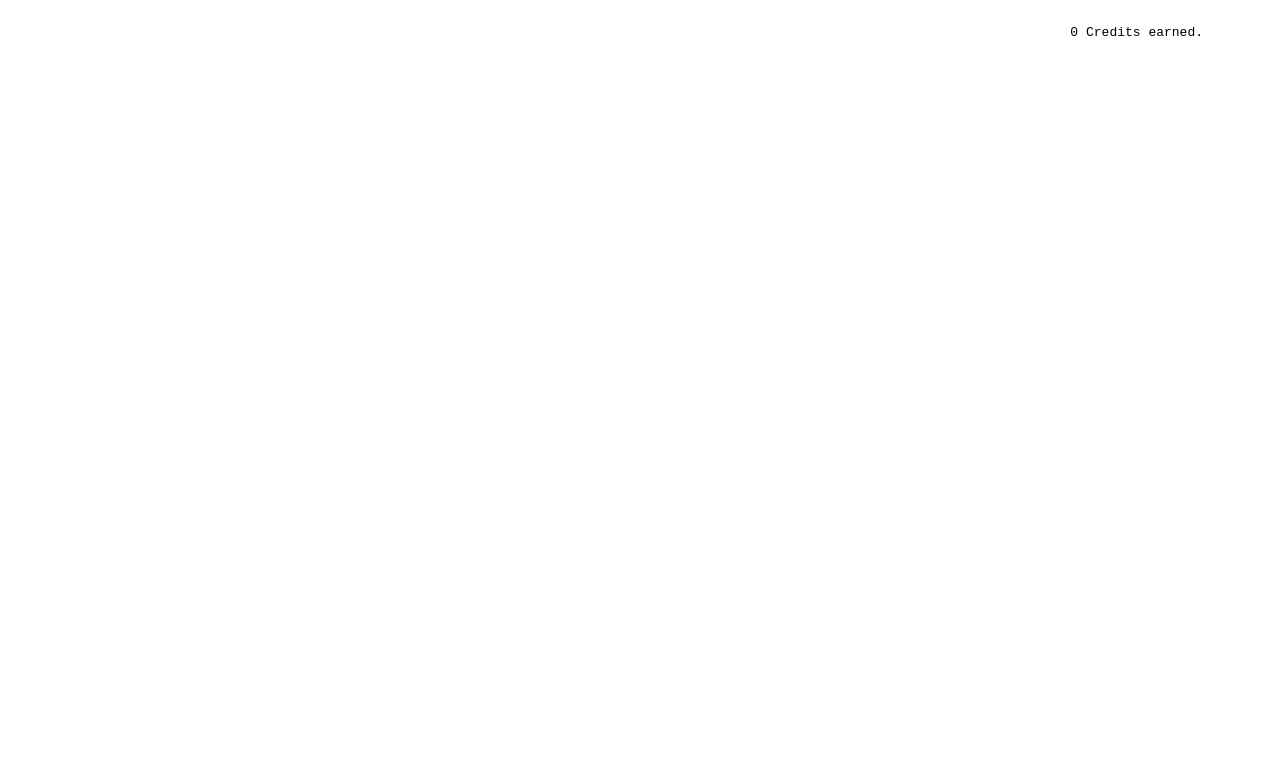
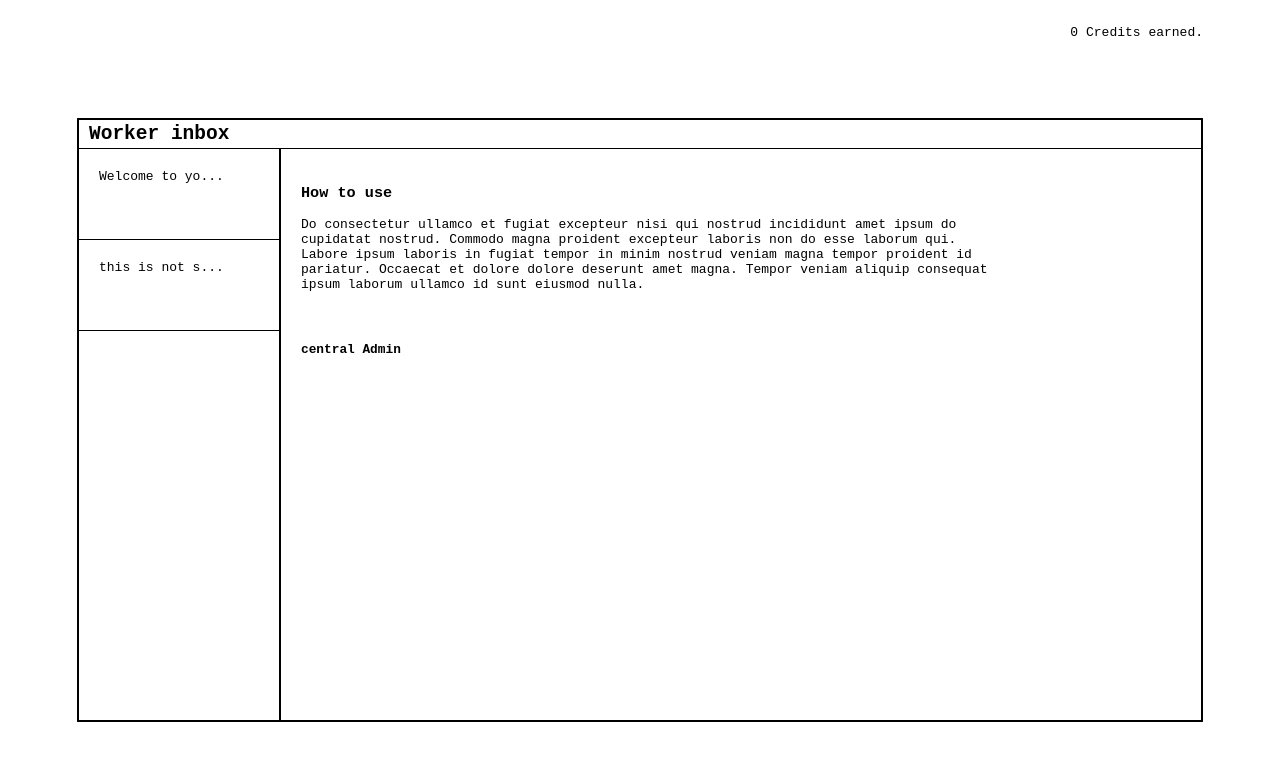
Before and after one commit to lewisPratt/theAdministrator, a React (Vite) app: page /Inbox in a window 1280 px wide. Before the commit this address had no page. Shown: the top 760 px of the page. Built offline with nearby package versions, Linux system fonts and the light colour scheme.

Commit message:
feat: add Inbox component with email display and interaction refactor: update routing in App component to include Inbox style: clean up CSS formatting for consistency

```diff
--- a/src/App.css
+++ b/src/App.css
@@ -181,9 +181,11 @@ h5 {
   margin: 20px;
   color: red;
 }
-#transcript-review{
-  width:100%;
+
+#transcript-review {
+  width: 100%;
 }
+
 #transcript-review>p {
   margin: 20px;
 }
@@ -399,24 +401,29 @@ h5 {
   display: flex;
   justify-content: space-between;
 }
-.legal-item-result{
+
+.legal-item-result {
   background-color: lightgreen;
 }
-.illegal-item-result{
+
+.illegal-item-result {
   background-color: coral;
 }
-#search-key{
+
+#search-key {
   font-size: .6rem;
-    text-align: left;
+  text-align: left;
 }
+
 .search-result-item:hover {
   padding: 8px;
-  filter:hue-rotate(20deg)
+  filter: hue-rotate(20deg)
+}
 
+.item-search-icon {
+  color: white;
 }
-.item-search-icon{
-  color:white;
-}
+
 #search-result-container>ul {
   padding: 0;
   margin: 0;
@@ -594,24 +601,89 @@ REVIEW OVERLAY
 /*//////////////////////////////
 Voucher shop
 ///////////////////////////*/
-#voucher-items-container{
-  display:flex;
+#voucher-items-container {
+  display: flex;
   justify-content: center;
   align-items: center;
   flex-direction: row;
   flex-wrap: wrap;
 
 }
-.voucher-box{
-  border:1px solid black;
-  height:100px;
-  width:100px;
-  margin:20px;
-  display:flex;
+
+.voucher-box {
+  border: 1px solid black;
+  height: 100px;
+  width: 100px;
+  margin: 20px;
+  display: flex;
   flex-direction: column;
   justify-content: center;
   align-items: center;
 }
+
+
+
+/*//////////////////////////////
+Inbox
+////////////////////////*/
+
+#inbox-parent {
+  min-height: 600px;
+  border: 2px solid black;
+  text-align: left;
+  display: flex;
+  flex-direction: column;
+}
+
+#inbox-parent h2 {
+  margin: 0;
+}
+
+#inbox-header {
+  padding: 3px 10px;
+  border-bottom: 1px solid black;
+}
+
+#inbox-content {
+  display: flex;
+  flex: 1;
+  flex-wrap: wrap;
+}
+
+#inbox-sidebar {
+  display: flex;
+  flex-direction: column;
+  flex-basis: 200px;
+  border-right: 2px solid black;
+}
+
+#inbox-sidebar ul {
+  margin: 0;
+  padding: 0;
+}
+
+#inbox-sidebar li {
+  padding: 20px;
+  margin: 0;
+  list-style: none;
+  display: block;
+  border-bottom: 1px solid black;
+  height: 50px;
+}
+#inbox-sidebar li:hover{
+background-color: #e8e8e4;
+cursor: pointer;
+}
+#inbox-message-viewer{
+  padding:20px;
+  flex-basis:700px;
+}
+.sender-name{
+  margin-top:50px;
+  font-weight: bolder;
+  font-size: .8rem;
+}
+
 
 
 @keyframes rotate-loader {
--- a/src/App.tsx
+++ b/src/App.tsx
@@ -12,6 +12,7 @@ import { ScoreContext } from "./context_providers/ScoreContext";
 import { AdminContext } from "./context_providers/AdminContext";
 
 import type { Dispatch, SetStateAction } from "react";
+import Inbox from "./Inbox";
 
 interface scoreContextShape {
   scoreState: number;
@@ -55,6 +56,7 @@ function App() {
                   <Route path="/TranscriptReview" element={<TranscriptRev />} />
                   <Route path="/workDes" element={<WorkDes />} />
                   <Route path="/VoucherShop" element={<VoucherShop />} />
+                  <Route path="/Inbox" element={<Inbox />}/>
                 </Routes>
               </div>
             </ScoreContext>
--- a/src/CommandCentre.tsx
+++ b/src/CommandCentre.tsx
@@ -1,4 +1,4 @@
-import { useEffect, useState , useContext} from "react";
+import { useEffect, useState, useContext } from "react";
 import { LoaderCircle } from "lucide-react";
 import LeaveReq from "./LeaveReq";
 import { useNavigate } from "react-router-dom";
@@ -9,27 +9,29 @@ export default function CommandCentre() {
   const [typedCommand, setTypedCommand] = useState<string>("");
   const [leaveReq, setLeaveReq] = useState<boolean>(false);
   const [errorState, setErrorState] = useState<boolean>(false);
-  const {adminName, setAdminName} = useContext(AdminContext)
+  const { adminName, setAdminName } = useContext(AdminContext);
 
-const navigate = useNavigate();
+  const navigate = useNavigate();
 
-//turn off loading indicator after set interval
-useEffect(() => {
-  setTimeout(setLoadingState, 2000, false);
-}, []);
-
+  //turn off loading indicator after set interval
+  useEffect(() => {
+    setTimeout(setLoadingState, 2000, false);
+  }, []);
 
   function handleCommand(e: React.SubmitEvent<HTMLFormElement>) {
     e.preventDefault();
     switch (typedCommand) {
       case "[DesStart]":
-        navigate("/workDes")
+        navigate("/workDes");
         break;
       case "[Voucher]":
-        navigate("/VoucherShop")
+        navigate("/VoucherShop");
         break;
       case "[Review]":
-        navigate("/TranscriptReview")
+        navigate("/TranscriptReview");
+        break;
+      case "[Inbox]":
+        navigate("/Inbox");
         break;
       case "[LeaveReq]":
         setLeaveReq(true);
@@ -37,7 +39,7 @@ useEffect(() => {
         e.currentTarget.reset();
         break;
       case "[Exit]":
-        navigate('/')
+        navigate("/");
         break;
       default:
         setErrorState(true);
@@ -88,6 +90,12 @@ useEffect(() => {
               <p>Review interview transcripts.</p> <p>[Review]</p>
             </div>
             <div className="command-container">
+              <p>Voucher Terminal</p> <p>[Voucher]</p>
+            </div>
+            <div className="command-container">
+              <p>Inbox</p> <p>[Inbox]</p>
+            </div>
+            <div className="command-container">
               <p>Request leave.</p> <p>[LeaveReq]</p>
             </div>
             <div className="command-container">
--- /dev/null
+++ b/src/Inbox.tsx
@@ -0,0 +1,55 @@
+const emails = [
+  {
+    title: "Welcome to your new role",
+    message:
+      "Fugiat et excepteur id proident sunt et cillum voluptate aute. Cupidatat adipisicing id cupidatat voluptate consequat duis non aute. Occaecat duis labore esse officia aliqua. Sint aliquip Lorem tempor voluptate ut elit ullamco incididunt dolore fugiat ea commodo dolore. Commodo ad id sunt eu adipisicing consectetur eiusmod voluptate laborum excepteur velit cupidatat enim eu.",
+    sender: "Head of Admin",
+  },
+  {
+    title: "Do no ignore this message",
+    message: "Qui ut eu aliqua dolor.",
+    sender: "Anonymous",
+  },
+  {
+    title: "How to use",
+    message:
+      "Do consectetur ullamco et fugiat excepteur nisi qui nostrud incididunt amet ipsum do cupidatat nostrud. Commodo magna proident excepteur laboris non do esse laborum qui. Labore ipsum laboris in fugiat tempor in minim nostrud veniam magna tempor proident id pariatur. Occaecat et dolore dolore deserunt amet magna. Tempor veniam aliquip consequat ipsum laborum ullamco id sunt eiusmod nulla.",
+    sender: "central Admin",
+  },
+];
+
+interface emailShape {
+  title: string;
+  message: string;
+  sender: string;
+}
+import { useState } from "react";
+
+export default function Inbox() {
+  const [activeEmail, setActiveEmail] = useState<emailShape | null>(emails[2]);
+
+  return (
+    <section id="inbox-parent">
+      <div id="inbox-header">
+        <h2>Worker inbox</h2>
+      </div>
+      <div id="inbox-content">
+        <div id="inbox-sidebar">
+          <ul>
+            <li onClick={()=>{setActiveEmail(emails[0])}}>Welcome to yo...</li>
+            <li onClick={() => {setActiveEmail(emails[1])}}>this is not s...</li>
+          </ul>
+        </div>
+        <div id="inbox-message-viewer">
+          {activeEmail && (
+            <>
+              <h3>{activeEmail.title}</h3>
+              <p>{activeEmail.message}</p>
+              <p className='sender-name'>{activeEmail.sender}</p>
+            </>
+          )}
+        </div>
+      </div>
+    </section>
+  );
+}
```
